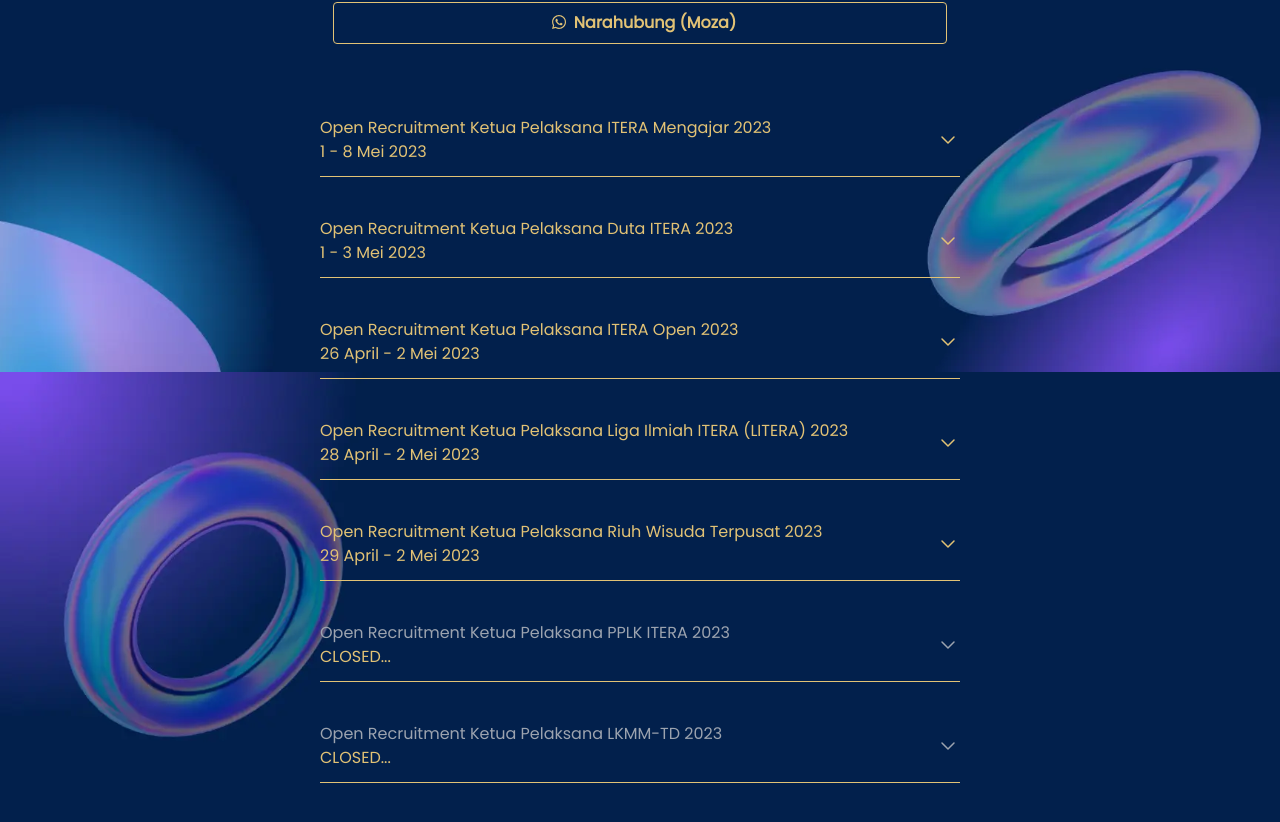
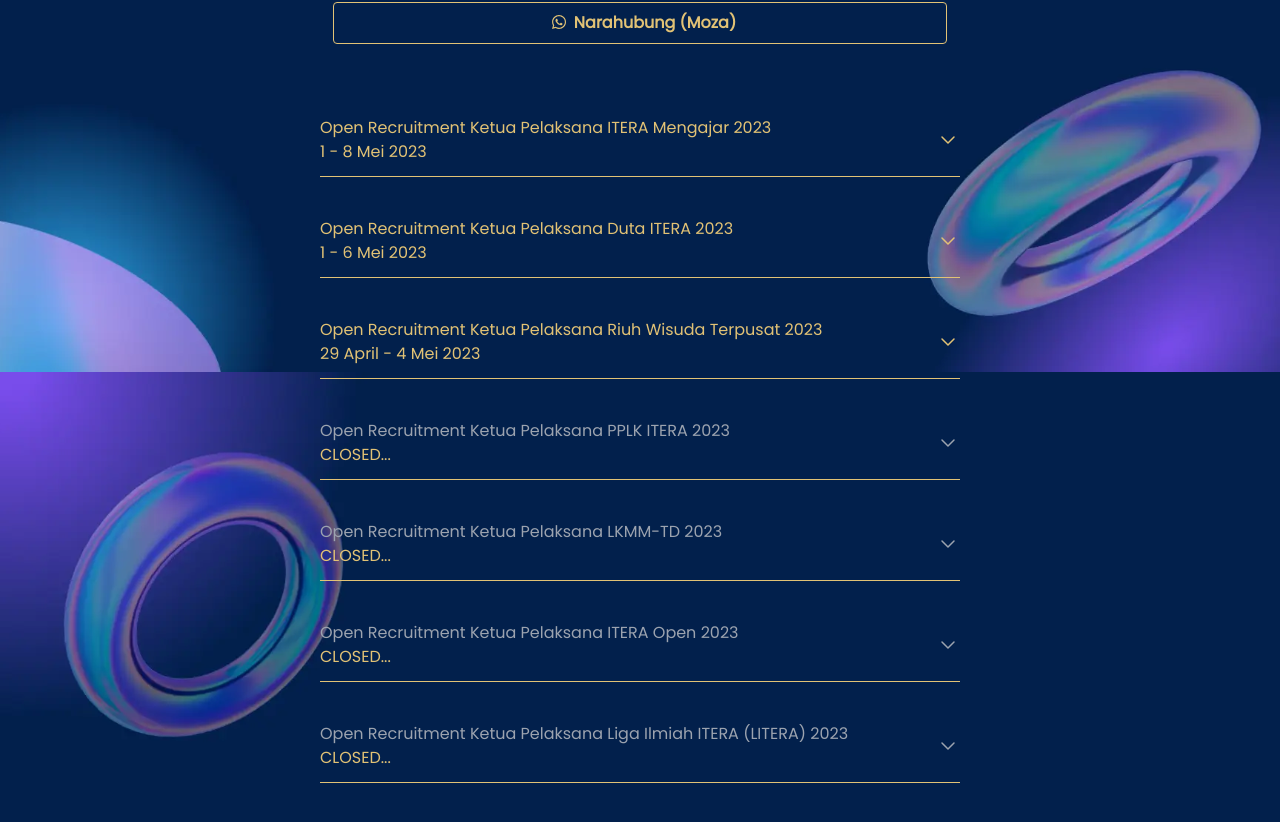
Before and after one commit to KM-ITERA/km-itera.github.io, a React (Create React App) app: page / in a window 1280 px wide. Shown: the part 428-1250 px from the top of the page. Built offline with nearby package versions, Linux system fonts and the light colour scheme.

Commit message:
Update list

```diff
--- a/src/App.js
+++ b/src/App.js
@@ -10,7 +10,6 @@
     logoITERA,
     logoKM
 } from './img/index'
-// import AccordionList from './components/accordionList';
 import { AccordionList, BtnList } from './components/index';
 import './App.css';
 import './index.css';
@@ -59,7 +58,7 @@
     },
     {
         "judul": "Duta ITERA",
-        "tanggal": "1 - 3 Mei 2023",
+        "tanggal": "1 - 6 Mei 2023",
         "details1":"Duta ITERA merupakan ajang pemilihan mahasiswa dan mahasiswi terbaik yang ada di ITERA yang dimana bertujuan untuk mencari mahasiswa/i dari ITERA yang mampu mengenalkan ITERA ke masyarakat luas serta menjadi FACE OF ITERA itu sendiri dan role model bagi mahasiswa/i lainnya dengan kriteria yang sudah ditentukan",
         "details2": "",
         "daftar": "https://bit.ly/FormPendaftaranKetuaPelaksanaDUTA-ITERA2023",
@@ -67,26 +66,8 @@
         "status": "text-goldish"
     },
     {
-        "judul": "ITERA Open",
-        "tanggal": "26 April - 2 Mei 2023",
-        "details1": 'ITERA OPEN merupakan pesta olahraga yang diselenggarakan oleh Institut Teknologi Sumatera, dengan menargetkan mahasiswa dan mahasiswi dari perguruan tinggi yang ada di wilayah lampung dan sumatera, untuk turut serta berpartisipasi di dalam kompetisi. Kegiatan hadir sebagai salah satu upaya memperkenalkan kampus Institut Teknologi Sumatera sebagai kampus muda yang mendukung penuh keolahragaan.',
-        "details2": 'Dengan ini, ITERA OPEN diharapkan dapat menjadi momentum dalam menjalin tali silaturahmi serta ajang kompetisi antarkampus, yang diharapkan dapat membawa nama baik dan citra kampus masing-masing dengan menjunjung tinggi nilai sportifitas dan profesionalitas selama berkompetisi.',
-        "daftar": "https://bit.ly/pendaftaranketuplakITERAOPEN2023",
-        "syarat": "https://bit.ly/SyaratdanKetentuanCalonKetuaPelaksanaITERAOPEN2023",
-        "status": "text-goldish"
-    },
-    {
-        "judul": "Liga Ilmiah ITERA (LITERA)",
-        "tanggal": "28 April - 2 Mei 2023",
-        "details1":"LITERA atau Liga Ilmiah ITERA merupakan suatu ajang perlombaan ilmiah terbesar yang dilaksanakan oleh Kementerian Pendidikan, Riset, dan Teknologi Kabinet Wangsabatih KMITERA pada tahun ini. LITERA dilaksanakan sebagai kegiatan kompetisi keilmiahan di lingkungan kampus ITERA yang bertujuan dalam menumbuhkan rasa berpikir kritis serta jiwa kompetitif pada mahasiswa/i di ITERA dan yang diakhiri oleh acara puncak berupa Malam Apresiasi bagi seluruh peserta LITERA.",
-        "details2": "LITERA tidak hanya bertujuan untuk menjadi tempat para mahasiswa/i ITERA dalam meningkatkan kemampuan kognitif namun juga dapat menjadi tempat silaturahmi serta mengembangkan menjalin rasa kekeluargaan bagi mahasiswa/i dari berbagai program studi di ITERA.",
-        "daftar": "https://docs.google.com/forms/d/e/1FAIpQLSdZUiocZti98PYrYZ3dq-NeCHGY9ch8nWAxco4PlGCt7KJGkw/viewform?usp=sf_link",
-        "syarat": "https://drive.google.com/drive/folders/1pEOCA_eEs6cmfIsxZkNQg8rT47QSS-wU",
-        "status": "text-goldish"
-    },
-    {
         "judul": "Riuh Wisuda Terpusat",
-        "tanggal": "29 April - 2 Mei 2023",
+        "tanggal": "29 April - 4 Mei 2023",
         "details1":"Kegiatan ini adalah kegiatan yang diadakan secara terpusat atau satu komando dalam satu kesatuan seluruh elemen organisasi mahasiswa yang ada di ITERA, sebagai arak-arakan wisuda yang dibuat dalam rangka mengapresiasi para wisudawan/wisudawati.",
         "details2": "",
         "daftar": "https://bit.ly/PendaftaranKetuplakRiuhWisudaTerpusat2023",
@@ -104,6 +85,24 @@
     },
     {
         "judul": "LKMM-TD",
+        "tanggal": "CLOSED...",
+        "details1":"",
+        "details2": "",
+        "daftar": "",
+        "syarat": "",
+        "status": "text-gray-400"
+    },
+    {
+        "judul": "ITERA Open",
+        "tanggal": "CLOSED...",
+        "details1": "",
+        "details2": "",
+        "daftar": "",
+        "syarat": "",
+        "status": "text-gray-400"
+    },
+    {
+        "judul": "Liga Ilmiah ITERA (LITERA)",
         "tanggal": "CLOSED...",
         "details1":"",
         "details2": "",
```
